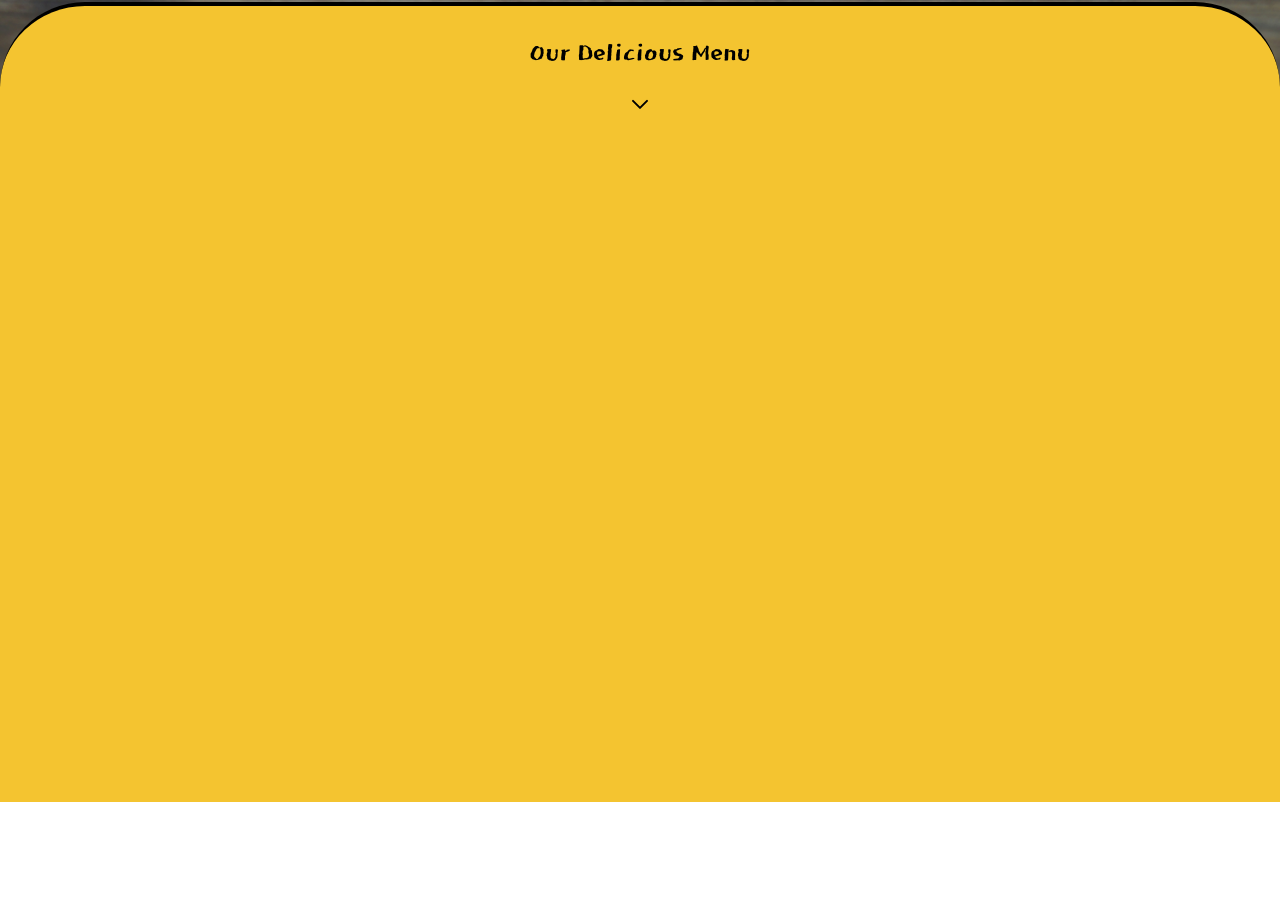
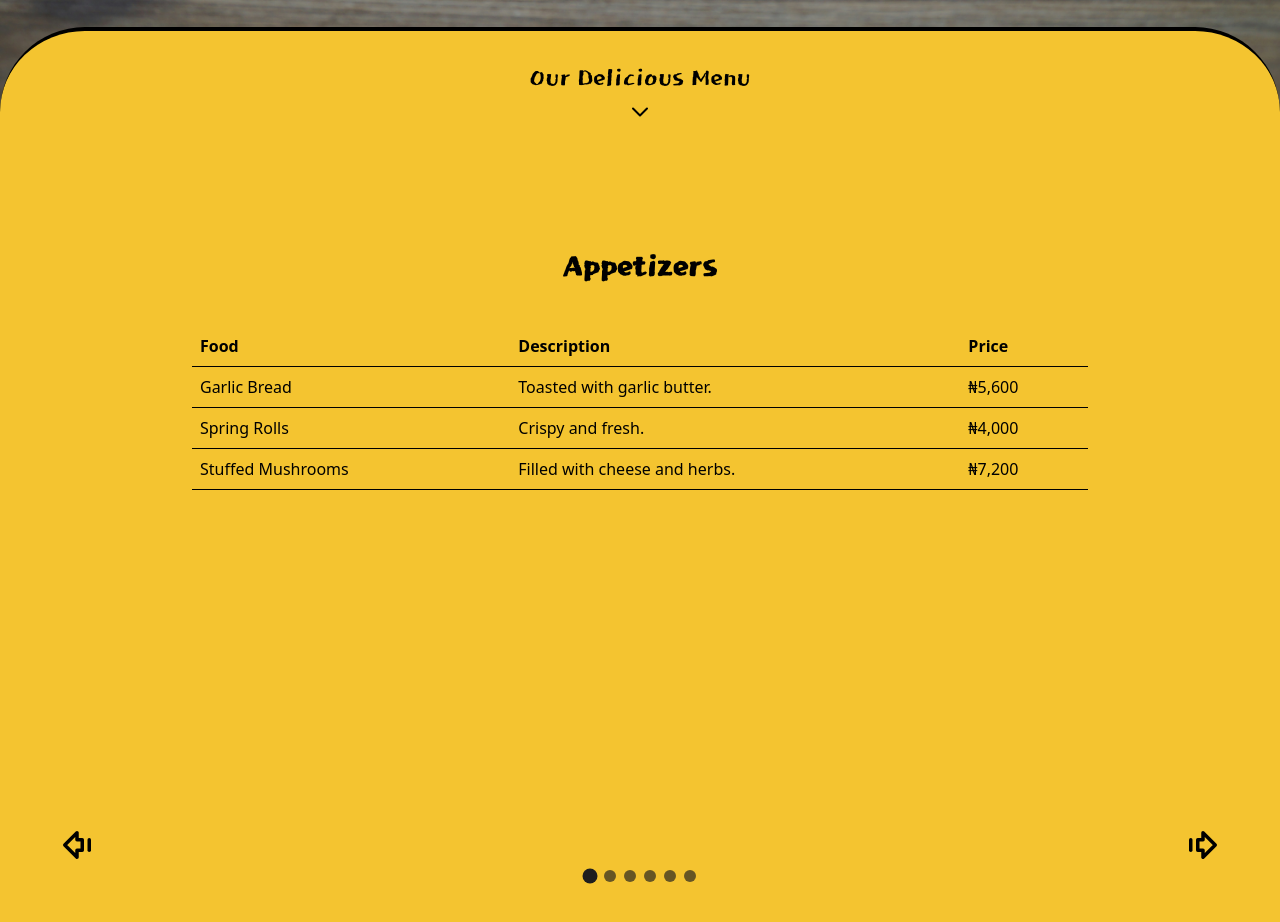
Before and after one commit to Igwefran6/eatsy, a React (Vite) app: page / in a window 1280 px wide. Shown: the part 678-1600 px from the top of the page. Before the commit the page ends 1480 px from the top, so only its background shows below. Built offline with nearby package versions, Linux system fonts and the light colour scheme.

Commit message:
Implemented FoodMenu feature with sorting functionality
- Added new component: FoodMenu.tsx
- Added utility function: sortFoodInCategories.ts
- Updated HomePage.tsx and ScrollDownIndicator.tsx for integration
- Updated index.css

```diff
--- /dev/null
+++ b/src/components/FoodMenu.tsx
@@ -0,0 +1,209 @@
+import { motion } from "framer-motion";
+import React, { useState } from "react";
+import { ArrowBigRightDash, ArrowBigLeftDash } from "lucide-react";
+import sortFoodInCategories from "../utils/sortFoodInCategories";
+
+const data = {
+  Appetizers: [
+    { food: "Spring Rolls", description: "Crispy and fresh.", price: 4000 },
+    {
+      food: "Garlic Bread",
+      description: "Toasted with garlic butter.",
+      price: 5600,
+    },
+    {
+      food: "Stuffed Mushrooms",
+      description: "Filled with cheese and herbs.",
+      price: 7200,
+    },
+  ],
+  Mains: [
+    {
+      food: "Spaghetti Bolognese",
+      description: "Classic Italian pasta.",
+      price: 5500,
+    },
+    {
+      food: "Grilled Salmon",
+      description: "Served with lemon butter.",
+      price: 13500,
+    },
+    {
+      food: "Chicken Parmesan",
+      description: "Breaded chicken with marinara.",
+      price: 16000,
+    },
+    { food: "Beef Steak", description: "Cooked to your liking.", price: 12000 },
+    {
+      food: "Veggie Stir-Fry",
+      description: "Fresh vegetables with tofu.",
+      price: 6000,
+    },
+  ],
+  Sandwiches: [
+    {
+      food: "BLT Sandwich",
+      description: "Bacon, lettuce, and tomato.",
+      price: 2400,
+    },
+    {
+      food: "Chicken Club",
+      description: "Triple layer with grilled chicken.",
+      price: 3500,
+    },
+    {
+      food: "Veggie Wrap",
+      description: "Loaded with fresh veggies.",
+      price: 6200,
+    },
+    {
+      food: "Turkey Avocado",
+      description: "With creamy avocado spread.",
+      price: 9800,
+    },
+  ],
+  Desserts: [
+    { food: "Chocolate Cake", description: "Rich and moist.", price: 6700 },
+    {
+      food: "Ice Cream Sundae",
+      description: "Topped with chocolate sauce.",
+      price: 4500,
+    },
+    { food: "Fruit Tart", description: "Fresh seasonal fruits.", price: 4400 },
+    { food: "Cheesecake", description: "Classic New York style.", price: 5200 },
+  ],
+  Breakfast: [
+    { food: "Pancakes", description: "Served with syrup.", price: 3900 },
+    {
+      food: "Omelette",
+      description: "Choice of vegetables and cheese.",
+      price: 3300,
+    },
+    {
+      food: "Avocado Toast",
+      description: "Topped with poached eggs.",
+      price: 2100,
+    },
+    {
+      food: "French Toast",
+      description: "With powdered sugar and berries.",
+      price: 3400,
+    },
+  ],
+  Kids: [
+    { food: "Mini Pizza", description: "Cheese or pepperoni.", price: 2400 },
+    {
+      food: "Chicken Nuggets",
+      description: "Served with ketchup.",
+      price: 2500,
+    },
+    {
+      food: "Grilled Cheese",
+      description: "Melted cheese on toast.",
+      price: 3500,
+    },
+    { food: "Mac and Cheese", description: "Creamy and cheesy.", price: 4000 },
+  ],
+};
+
+const foodData = sortFoodInCategories(data);
+
+const categories = Object.keys(foodData);
+
+const FoodMenu: React.FC = () => {
+  const [currentCategory, setCurrentCategory] = useState(0);
+
+  const handleNext = () => {
+    setCurrentCategory((prev) => (prev + 1) % categories.length);
+  };
+
+  const handlePrev = () => {
+    setCurrentCategory(
+      (prev) => (prev - 1 + categories.length) % categories.length
+    );
+  };
+
+  return (
+    <div className="relative space-y-10 p-4 w-full pt-[96px] min-h-full">
+      <h2 className="text-3xl font-bold mb-4 text-center font-jeju">
+        {categories[currentCategory]}
+      </h2>
+
+      {/* Table container with horizontal scroll */}
+      <motion.div className="overflow-x-auto w-full flex items-center justify-center relative">
+        <motion.table
+          key={categories[currentCategory]} // Key based on category
+          className="w-full max-w-4xl text-left border-collapse"
+          initial={{ opacity: 0, x: 50 }}
+          animate={{ opacity: 1, x: 0 }}
+          exit={{ opacity: 0, x: -50 }}
+          transition={{ duration: 0.5 }}
+        >
+          <thead>
+            <tr>
+              <th className="p-2 border-b">Food</th>
+              <th className="p-2 border-b">Description</th>
+              <th className="p-2 border-b">Price</th>
+            </tr>
+          </thead>
+          <tbody>
+            {foodData[categories[currentCategory]].map((item, idx) => (
+              <tr key={idx}>
+                <td className="p-2 border-b">{item.food}</td>
+                <td className="p-2 border-b">{item.description}</td>
+                <td className="p-2 border-b">
+                  {"₦" + item.price.toLocaleString()}
+                </td>
+              </tr>
+            ))}
+          </tbody>
+        </motion.table>
+      </motion.div>
+
+      {/* Navigation buttons */}
+      <motion.div
+        whileHover={{ scale: 1.2 }}
+        whileTap={{ scale: 1 }}
+        className="absolute bottom-4 transform left-4"
+      >
+        <button
+          onClick={handlePrev}
+          className="bg-gray-700 p-2 rounded-full text-white"
+        >
+          <ArrowBigLeftDash size={42} />
+        </button>
+      </motion.div>
+      <motion.div
+        whileHover={{ scale: 1.2 }}
+        whileTap={{ scale: 1 }}
+        className="absolute bottom-4 transform right-4"
+      >
+        <button
+          onClick={handleNext}
+          className="bg-gray-700 p-2 rounded-full text-white"
+        >
+          <ArrowBigRightDash size={42} />
+        </button>
+      </motion.div>
+
+      {/* Dot indicators */}
+      <div className="flex justify-center space-x-2 mt-4 absolute bottom-2 right-1/2 translate-x-1/2">
+        {categories.map((_, index) => (
+          <button
+            key={index}
+            onClick={() => setCurrentCategory(index)}
+            className={
+              `w-3 h-3 rounded-full transition-all duration-300 hover:cursor-pointer ` +
+              (index === currentCategory
+                ? "bg-dark scale-125"
+                : "bg-dark-light")
+            }
+            aria-label={`Go to ₦{categories[index]} category`}
+          ></button>
+        ))}
+      </div>
+    </div>
+  );
+};
+
+export default FoodMenu;
--- a/src/components/ScrollDownIndicator.tsx
+++ b/src/components/ScrollDownIndicator.tsx
@@ -1,8 +1,10 @@
 import React from "react";
 import { motion } from "framer-motion";
 
-const ScrollDownIndicator: React.FC = () => {
+const ScrollDownIndicator: React.FC<{ hidden: boolean }> = ({ hidden }) => {
   return (
+    <>
+      {hidden && (
         <div className="flex flex-col items-center space-y-2 fixed bottom-2 left-1/2 transform -translate-x-1/2 z-40">
           <motion.div
             initial={{ y: 0 }}
@@ -30,6 +32,8 @@ const ScrollDownIndicator: React.FC = () => {
             </motion.svg>
           </motion.div>
         </div>
+      )}
+    </>
   );
 };
 
--- a/src/index.css
+++ b/src/index.css
@@ -21,21 +21,4 @@
   .no-copy {
     user-select: none;
   }
-
-  /* Custom Scrollbar */
-  ::-webkit-scrollbar {
-    width: 12px; /* Adjust width of scrollbar */
-  }
-
-  ::-webkit-scrollbar-thumb {
-    background-color: #f4c43077; /* Color of the scrollbar thumb */
-  }
-
-  ::-webkit-scrollbar-thumb:hover {
-    background-color: #f4c430; /* Slightly darker shade when hovering */
-  }
-
-  ::-webkit-scrollbar-track {
-    background: #1e1e1e; /* Background color of the track */
-  }
 }
--- a/src/pages/HomePage.tsx
+++ b/src/pages/HomePage.tsx
@@ -3,6 +3,7 @@ import { motion } from "framer-motion";
 import Header from "../components/Header";
 import { getRandomNumber } from "../utils/getRandomNumber";
 import ScrollDownIndicator from "../components/ScrollDownIndicator";
+import FoodMenu from "../components/FoodMenu";
 
 const HomePage: React.FC = () => {
   const [hasReachedTop, setHasReachedTop] = useState(false);
@@ -15,7 +16,7 @@ const HomePage: React.FC = () => {
         const topPosition =
           secondSectionRef.current.getBoundingClientRect().top;
         // Check if the second section has reached the top of the viewport
-        setHasReachedTop(topPosition <= 4);
+        setHasReachedTop(topPosition <= 460);
       }
     };
 
@@ -55,7 +56,13 @@ const HomePage: React.FC = () => {
       {/* Second section */}
       <motion.section
         ref={secondSectionRef}
-        className="relative mt-[85vh] z-10 bg-brand h-screen p-8 text-center"
+        className="relative mt-[100vh] z-10 bg-brand h-screen p-8 text-center"
+      >
+        <motion.div
+          className={
+            `font-jeju text-2xl absolute top-[-96px] translate-x-[50%] right-[50%] z-10 w-full bg-brand p-8 ` +
+            (hasReachedTop ? "border" : "")
+          }
           initial={{
             borderTopWidth: 4,
             borderTopLeftRadius: hasReachedTop ? "0px" : "85px",
@@ -65,11 +72,14 @@ const HomePage: React.FC = () => {
             borderTopWidth: hasReachedTop ? 0 : 4,
             borderTopLeftRadius: hasReachedTop ? "0px" : "85px",
             borderTopRightRadius: hasReachedTop ? "0px" : "85px",
+            top: hasReachedTop ? "0px" : "-95px",
           }}
         >
-        <p className="font-jeju text-2xl">Our Delicious Menu</p>
+          Our Delicious Menu
+        </motion.div>
+        <FoodMenu />
       </motion.section>
-      <ScrollDownIndicator />
+      <ScrollDownIndicator hidden={!hasReachedTop} />
     </>
   );
 };
--- /dev/null
+++ b/src/utils/sortFoodInCategories.ts
@@ -0,0 +1,23 @@
+type FoodItem = {
+  food: string;
+  description: string;
+  price: number;
+};
+
+type FoodCategory = {
+  [category: string]: FoodItem[];
+};
+
+function sortFoodInCategories(foodData: FoodCategory): FoodCategory {
+  const sortedFoodData: FoodCategory = {};
+
+  for (const category in foodData) {
+    sortedFoodData[category] = [...foodData[category]].sort((a, b) =>
+      a.food.localeCompare(b.food)
+    );
+  }
+
+  return sortedFoodData;
+}
+
+export default sortFoodInCategories;
```
Lines whose indentation alone changed are shown as unchanged.
